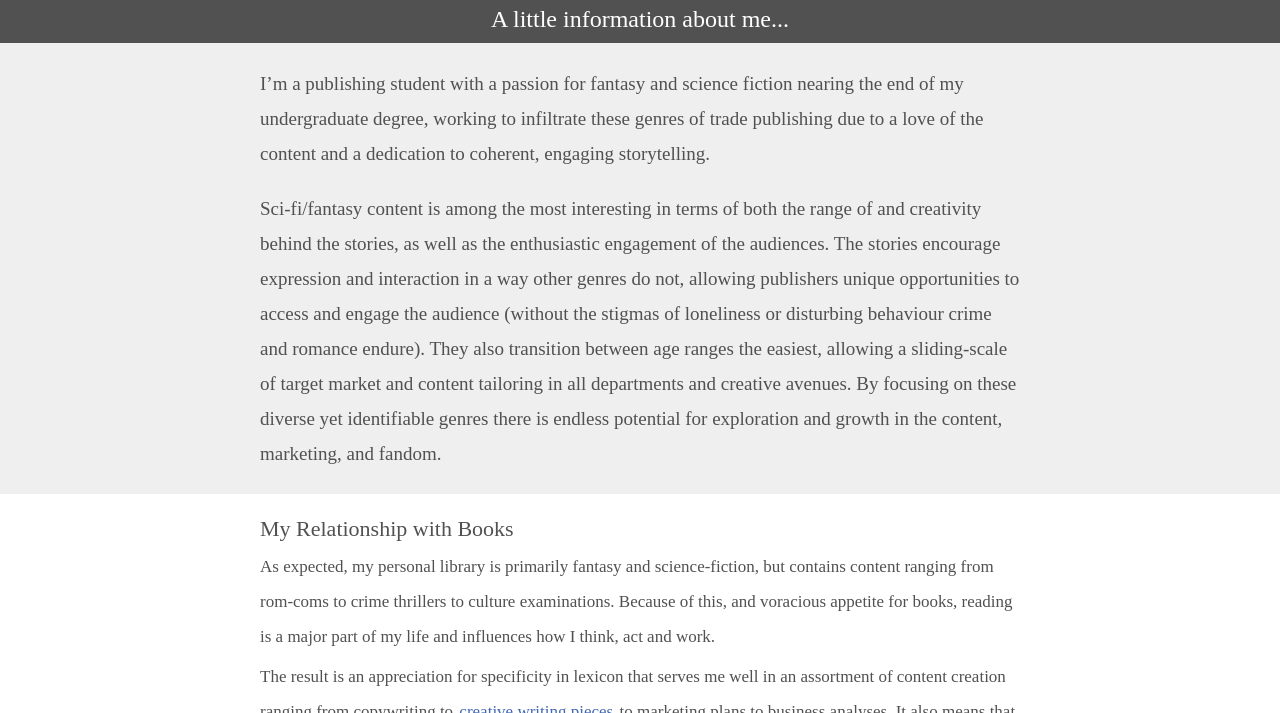
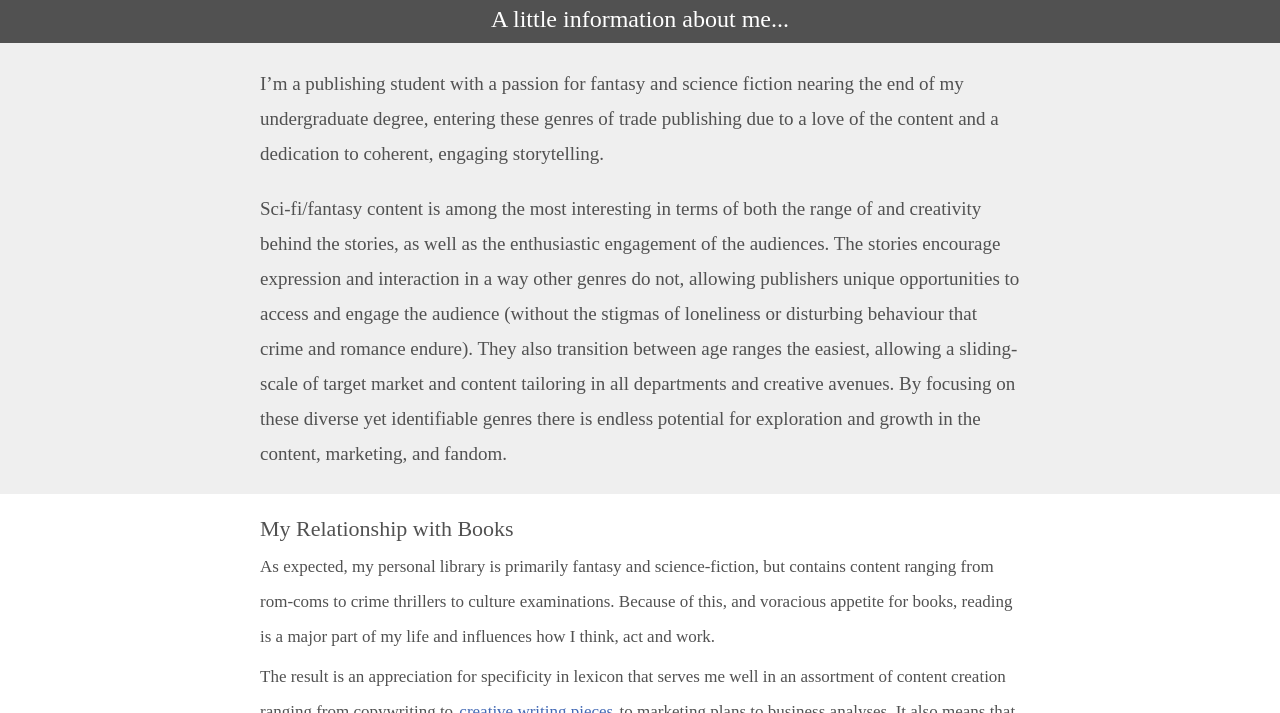
Before and after one commit to DragonLibrary/BookBlog, a Jekyll site: the page aboutme/index.html, which Jekyll copies as it is, in a window 1280 px wide and 900 px high, scrolled down 379 px, cut to the strip 187-900 px from the top of the window. Built offline with Jekyll 4.4.1, drawn with Linux system fonts in a browser that asks for light colours.

Commit message:
Update index.html
Text editing.

```diff
--- a/aboutme/index.html
+++ b/aboutme/index.html
@@ -48,8 +48,8 @@
 <!-- // Pitch // -->
 <div class="pitch">
 
-	<p>I’m a publishing student with a passion for fantasy and science fiction nearing the end of my undergraduate degree, working to infiltrate these genres of trade publishing due to a love of the content and a dedication to coherent, engaging storytelling.</p>
-	<p>Sci-fi/fantasy content is among the most interesting in terms of both the range of and creativity behind the stories, as well as the enthusiastic engagement of the audiences. The stories encourage expression and interaction in a way other genres do not, allowing publishers unique opportunities to access and engage the audience (without the stigmas of loneliness or disturbing behaviour crime and romance endure). They also transition between age ranges the easiest, allowing a sliding-scale of target market and content tailoring in all departments and creative avenues. By focusing on these diverse yet identifiable genres there is endless potential for exploration and growth in the content, marketing, and fandom.</p>
+	<p>I’m a publishing student with a passion for fantasy and science fiction nearing the end of my undergraduate degree, entering these genres of trade publishing due to a love of the content and a dedication to coherent, engaging storytelling.</p>
+	<p>Sci-fi/fantasy content is among the most interesting in terms of both the range of and creativity behind the stories, as well as the enthusiastic engagement of the audiences. The stories encourage expression and interaction in a way other genres do not, allowing publishers unique opportunities to access and engage the audience (without the stigmas of loneliness or disturbing behaviour that crime and romance endure). They also transition between age ranges the easiest, allowing a sliding-scale of target market and content tailoring in all departments and creative avenues. By focusing on these diverse yet identifiable genres there is endless potential for exploration and growth in the content, marketing, and fandom.</p>
 
 	</div>
 
```
